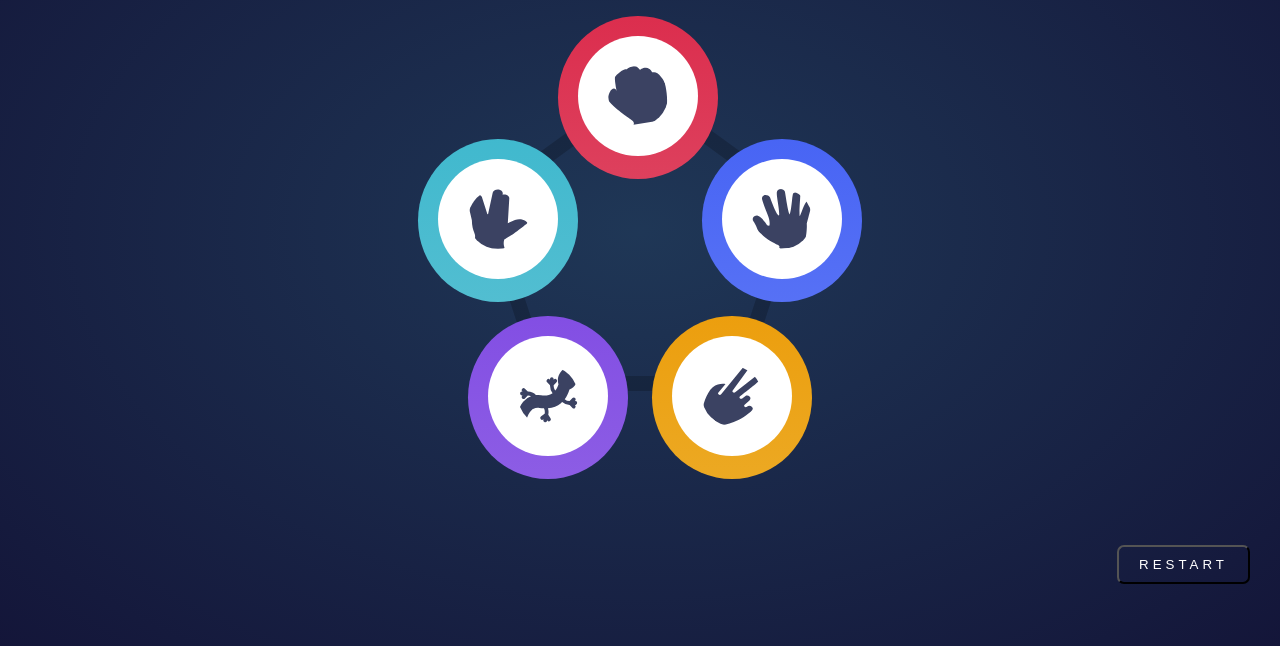
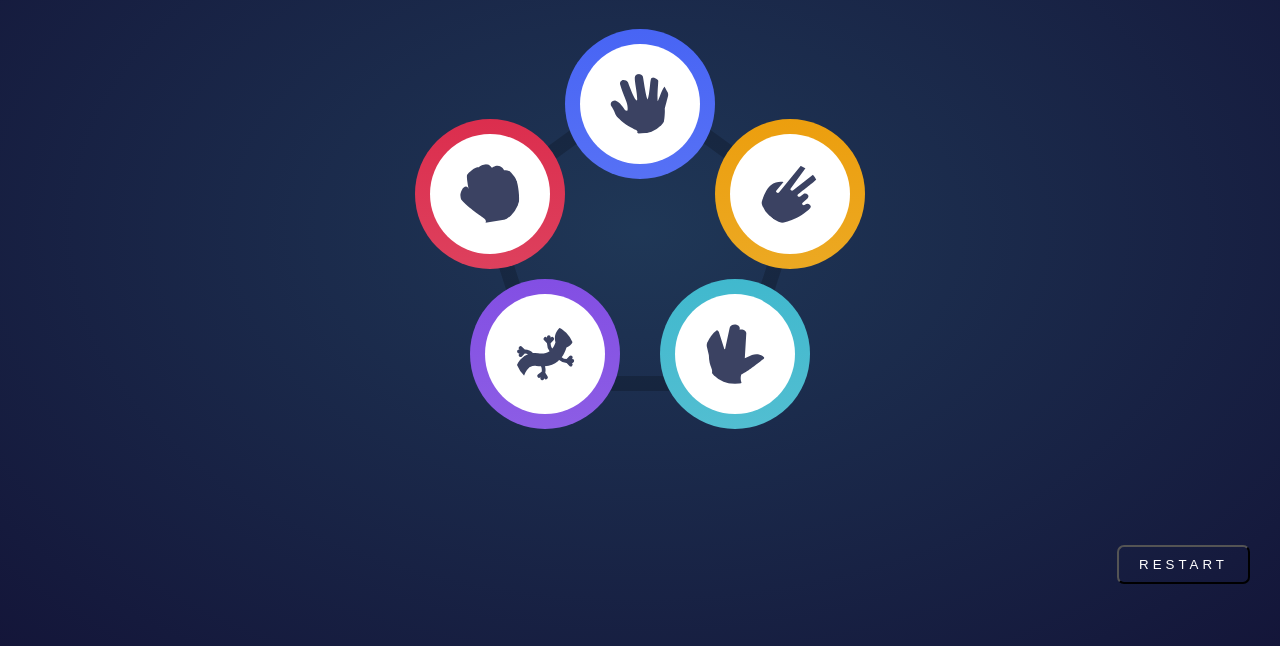
Before and after one commit to se4astien/rpsls-game-js, a plain HTML site: page index.html in a window 1280 px wide. Shown: the part 186-832 px from the top of the page. Drawn offline with Linux system fonts and the light colour scheme.

Commit message:
change position by flex

```diff
--- a/css/modal.css
+++ b/css/modal.css
@@ -45,6 +45,7 @@
   display: flex;
   justify-content: center;
   align-items: center;
+  margin: 0 3rem;
 }
 
 .modal-content span img {
--- a/css/style.css
+++ b/css/style.css
@@ -82,21 +82,25 @@ body {
 }
 
 .choices {
+  width: 70%;
   height: 400px;
+  margin: 0 auto;
   background: url('../images/bg-pentagon.svg') no-repeat center 50px;
-  position: relative;
+  display: flex;
+  justify-content: center;
+  align-items: center;
+  flex-wrap: wrap;
 }
 
 .choices .choice {
-  display: inline-block;
-  position: absolute;
+  width: 150px;
+  height: 150px;
 }
 
 .choices .choice,
 .modal-content span {
   border-radius: 50%;
-  margin: 0 3rem;
-  padding: 20px;
+  padding: 15px;
 }
 
 .choices .choice > img,
@@ -111,36 +115,33 @@ body {
 .choices .choice.rock,
 .modal-content span.rock {
   background-image: linear-gradient(var(--rock-gradient));
-  top: -13px;
-  left: 270px;
+  align-self: flex-end;
+  margin-top: 80px;
 }
 
 .choices .choice.paper,
 .modal-content span.paper {
   background-image: linear-gradient(var(--paper-gradient));
-  top: 110px;
-  right: 130px;
+  align-self: flex-start;
 }
 
 .choices .choice.scissors,
 .modal-content span.scissors {
   background-image: linear-gradient(var(--scissors-gradient));
-  bottom: -50px;
-  right: 180px;
+  align-self: flex-end;
 }
 
 .choices .choice.lizard,
 .modal-content span.lizard {
   background-image: linear-gradient(var(--lizard-gradient));
-  bottom: -50px;
-  left: 180px;
+  align-self: flex-end;
+  margin-right: 40px;
 }
 
 .choices .choice.spock,
 .modal-content span.spock {
   background-image: linear-gradient(var(--spock-gradient));
-  top: 110px;
-  left: 130px;
+  align-self: flex-end;
 }
 
 .restart {
```
